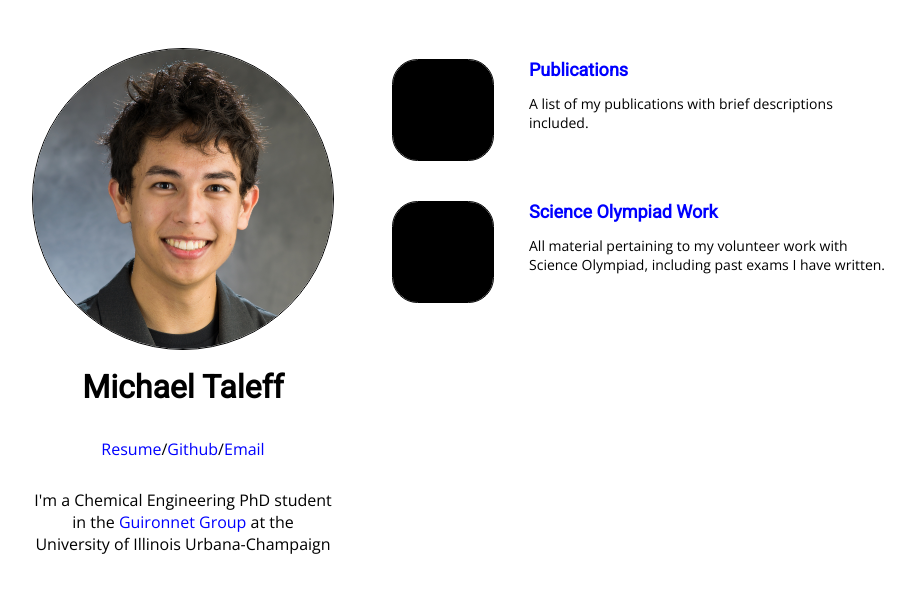
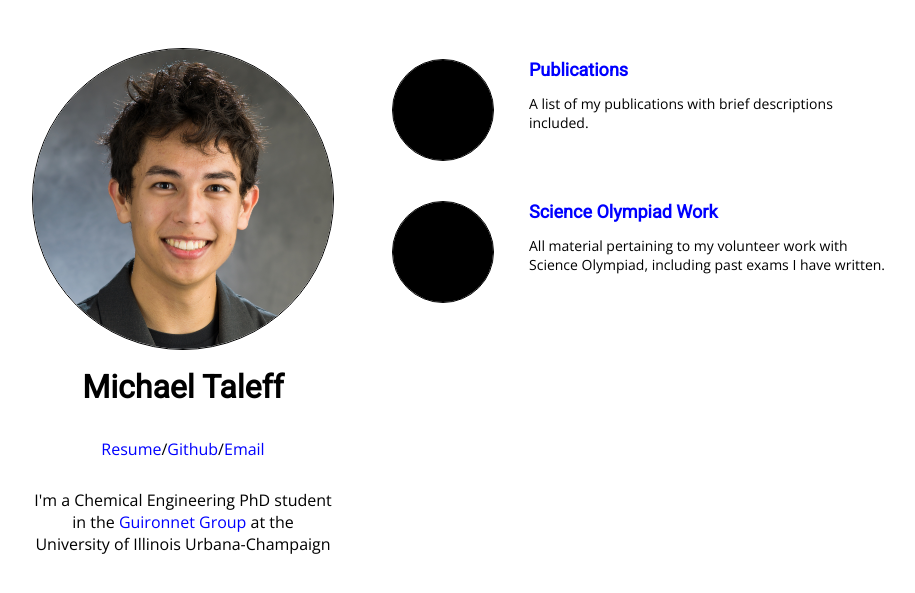
Before and after one commit to taleff/taleff.github.io, a Jekyll site: the page built from index.html, in a window 1280 px wide. Shown: the top 593 px of the page, without its empty margins (188-1103 px from the left). Built offline with Jekyll 4.4.1, drawn with Linux system fonts in a browser that asks for light colours.

Commit message:
Update main.css

```diff
--- a/css/main.css
+++ b/css/main.css
@@ -77,7 +77,7 @@ ul {
     border: solid;
     border-width: 1px;
     border-color: black;
-    border-radius: 25%;
+    border-radius: 50%;
 }
 
 .project-item {
```
